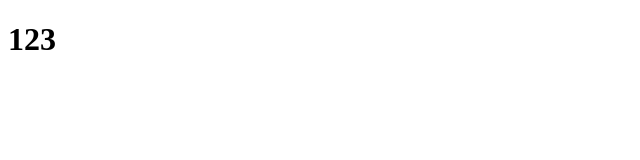
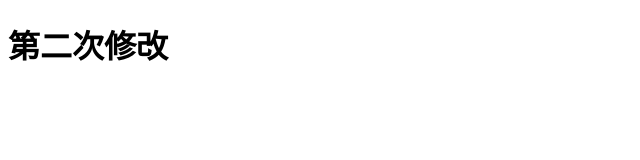
Before and after one commit to Sheng75/new_git, a plain HTML site: page index.html in a window 1280 px wide. Shown: the whole page, without its empty margins (0-640 px from the left). Drawn offline with Linux system fonts and the light colour scheme.

Commit message:
'第二次修改html文件'

```diff
--- a/index.html
+++ b/index.html
@@ -12,7 +12,7 @@
 
 
 
-    <h1>123</h1>
+    <h1>第二次修改</h1>
 </body>
 
 </html>
```
